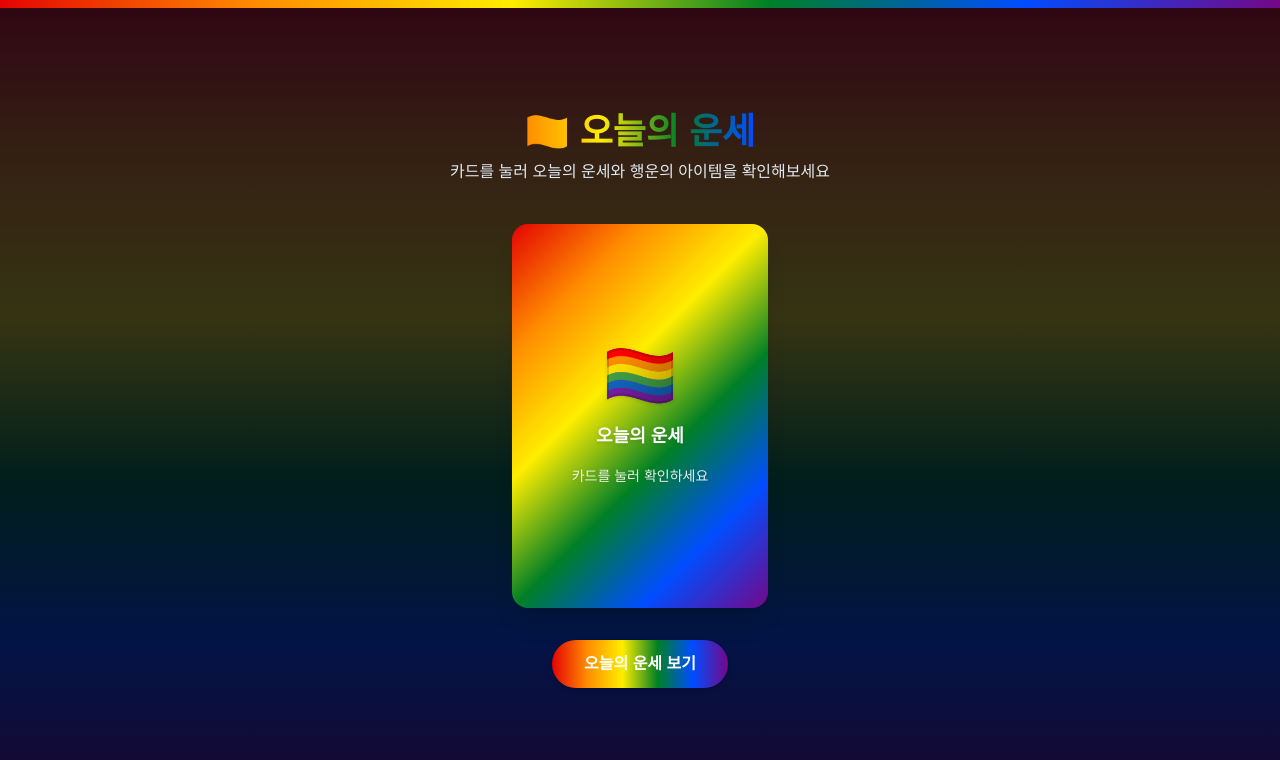
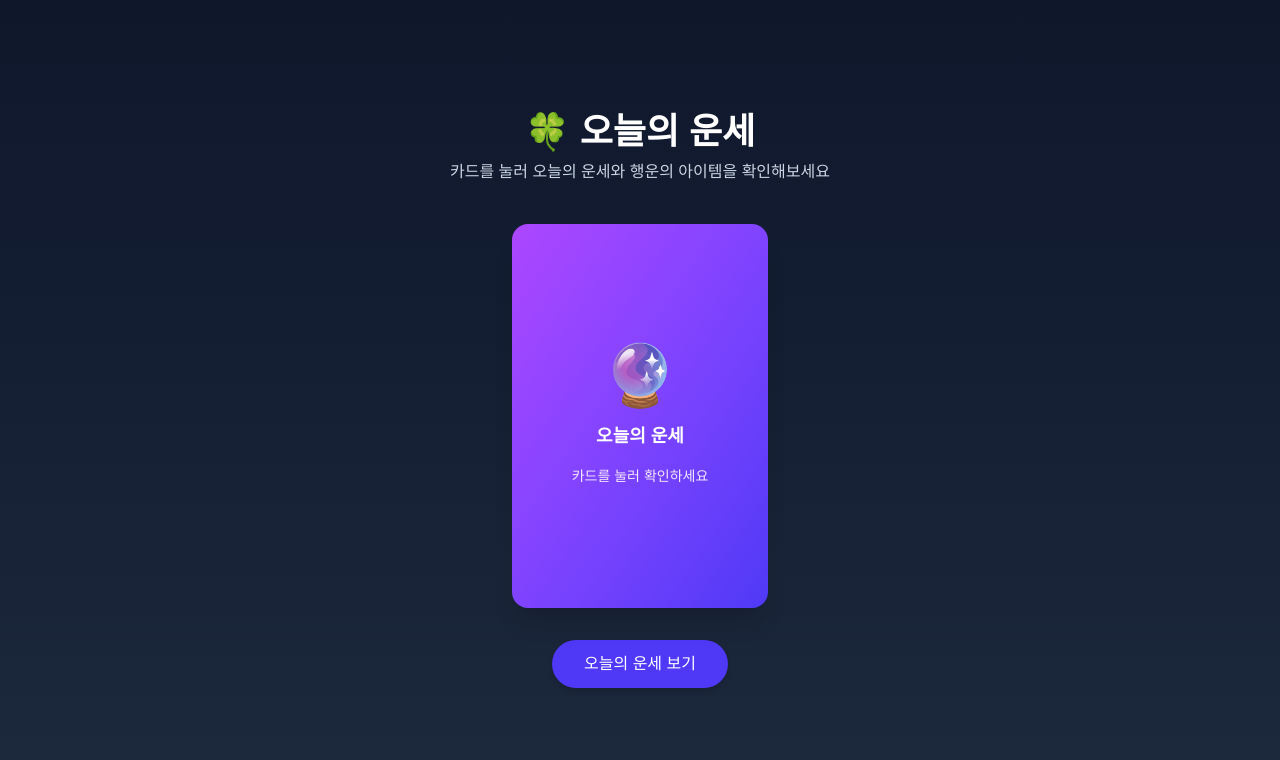
Before and after one commit to burningb/daily-fortune, a Next.js app: page / in a window 1280 px wide. Shown: the top 760 px of the page. Built offline with nearby package versions, Linux system fonts and the light colour scheme.

Commit message:
Revert "Merge pull request #1 from burningb/feature/pride-theme"
This reverts commit bdb27db912bbe687665e226ec7cd9084c5786239, reversing
changes made to 80bc973742e36c94ce0a0728408f9a11abd05a4d.

```diff
--- a/app/components/FortuneCard.tsx
+++ b/app/components/FortuneCard.tsx
@@ -31,15 +31,14 @@
           }`}
         >
           {/* Front */}
-          <div className="absolute inset-0 flex flex-col items-center justify-center gap-4 rounded-2xl bg-[linear-gradient(135deg,#E40303,#FF8C00,#FFED00,#008026,#004DFF,#750787)] p-6 text-center shadow-xl [backface-visibility:hidden]">
-            <span className="text-6xl drop-shadow">🏳️‍🌈</span>
-            <p className="text-lg font-semibold text-white drop-shadow">오늘의 운세</p>
-            <p className="text-sm text-white/90 drop-shadow">카드를 눌러 확인하세요</p>
+          <div className="absolute inset-0 flex flex-col items-center justify-center gap-4 rounded-2xl bg-gradient-to-br from-purple-500 to-indigo-600 p-6 text-center shadow-xl [backface-visibility:hidden]">
+            <span className="text-6xl">🔮</span>
+            <p className="text-lg font-semibold text-white">오늘의 운세</p>
+            <p className="text-sm text-purple-100">카드를 눌러 확인하세요</p>
           </div>
 
           {/* Back */}
-          <div className="absolute inset-0 overflow-hidden rounded-2xl bg-[linear-gradient(315deg,#E40303,#FF8C00,#FFED00,#008026,#004DFF,#750787)] shadow-xl [backface-visibility:hidden] [transform:rotateY(180deg)]">
-            <div className="flex h-full w-full flex-col items-center justify-center gap-3 bg-black/40 p-6 text-center">
+          <div className="absolute inset-0 flex flex-col items-center justify-center gap-3 rounded-2xl bg-gradient-to-br from-amber-400 to-pink-500 p-6 text-center shadow-xl [backface-visibility:hidden] [transform:rotateY(180deg)]">
             {fortune && (
               <>
                 <span className="text-4xl">✨</span>
@@ -53,7 +52,6 @@
                 </div>
               </>
             )}
-            </div>
           </div>
         </div>
       </div>
@@ -72,7 +70,7 @@
                 </div>
                 <div className="h-3 w-full overflow-hidden rounded-full bg-slate-700">
                   <div
-                    className="h-full rounded-full bg-[linear-gradient(90deg,#E40303,#FF8C00,#FFED00,#008026,#004DFF,#750787)] transition-all duration-700"
+                    className="h-full rounded-full bg-gradient-to-r from-amber-400 to-pink-500 transition-all duration-700"
                     style={{ width: `${score.value}%` }}
                   />
                 </div>
@@ -90,7 +88,7 @@
 
       <button
         onClick={handleClick}
-        className="rounded-full bg-[linear-gradient(90deg,#E40303,#FF8C00,#FFED00,#008026,#004DFF,#750787)] px-8 py-3 font-semibold text-white shadow-md transition hover:brightness-110 active:scale-95"
+        className="rounded-full bg-indigo-600 px-8 py-3 font-medium text-white shadow-md transition hover:bg-indigo-700 active:scale-95"
       >
         {flipped ? "다시 뽑기" : "오늘의 운세 보기"}
       </button>
--- a/app/page.tsx
+++ b/app/page.tsx
@@ -2,21 +2,16 @@
 
 export default function Home() {
   return (
-    <main className="relative flex min-h-screen flex-col items-center justify-center gap-10 overflow-hidden bg-slate-950 px-4 py-16">
-      {/* 프라이드 무지개 배경 */}
-      <div className="pointer-events-none absolute inset-0 bg-[linear-gradient(180deg,#E40303,#FF8C00,#FFED00,#008026,#004DFF,#750787)] opacity-20" />
-      <div className="pointer-events-none absolute inset-x-0 top-0 h-2 bg-[linear-gradient(90deg,#E40303,#FF8C00,#FFED00,#008026,#004DFF,#750787)]" />
-      <div className="relative text-center">
-        <h1 className="bg-[linear-gradient(90deg,#E40303,#FF8C00,#FFED00,#008026,#004DFF,#750787)] bg-clip-text text-3xl font-extrabold text-transparent sm:text-4xl">
-          🏳️‍🌈 오늘의 운세
+    <main className="flex min-h-screen flex-col items-center justify-center gap-10 bg-gradient-to-b from-slate-900 to-slate-800 px-4 py-16">
+      <div className="text-center">
+        <h1 className="text-3xl font-bold text-white sm:text-4xl">
+          🍀 오늘의 운세
         </h1>
-        <p className="mt-2 text-slate-200">
+        <p className="mt-2 text-slate-300">
           카드를 눌러 오늘의 운세와 행운의 아이템을 확인해보세요
         </p>
       </div>
-      <div className="relative">
-        <FortuneCard />
-      </div>
+      <FortuneCard />
     </main>
   );
 }
```
